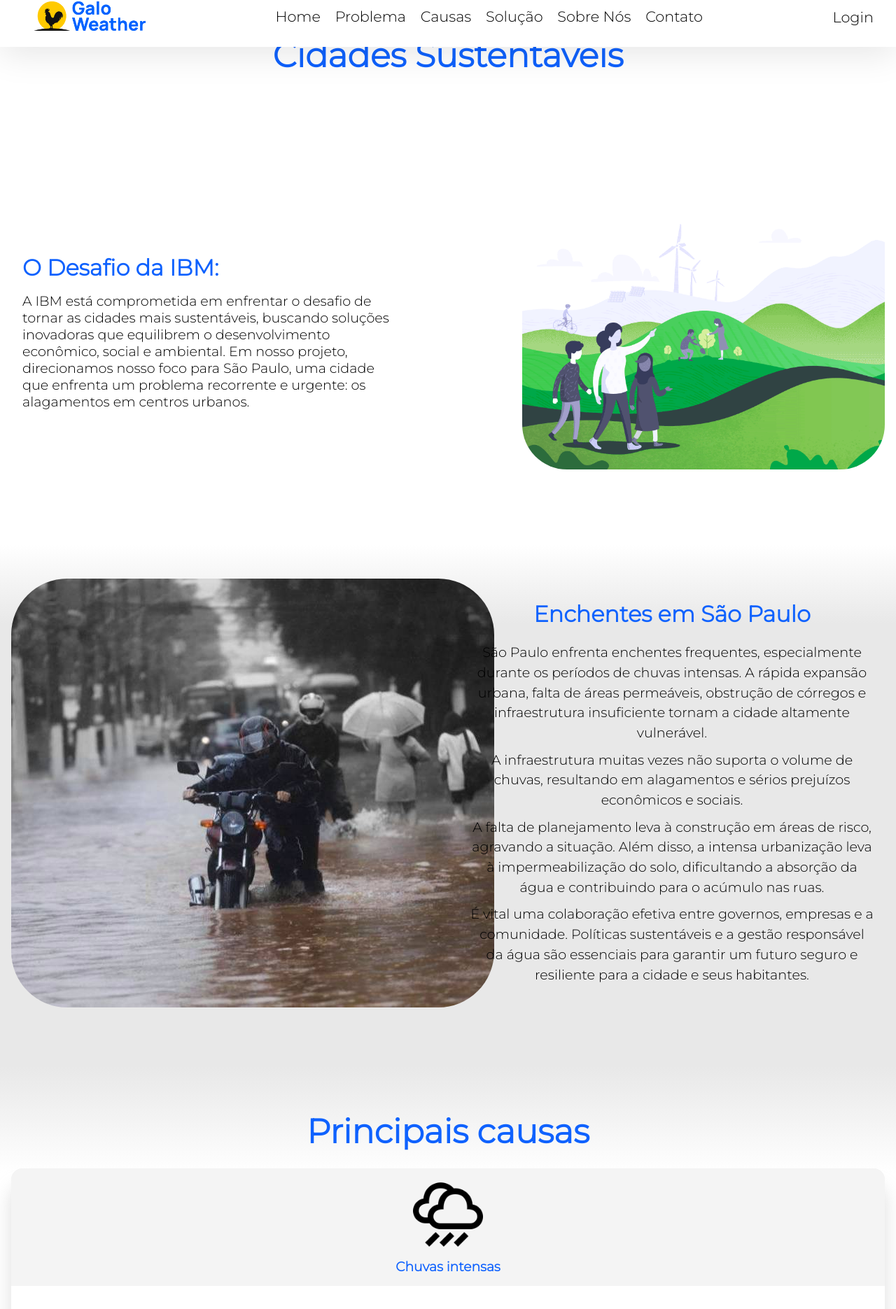
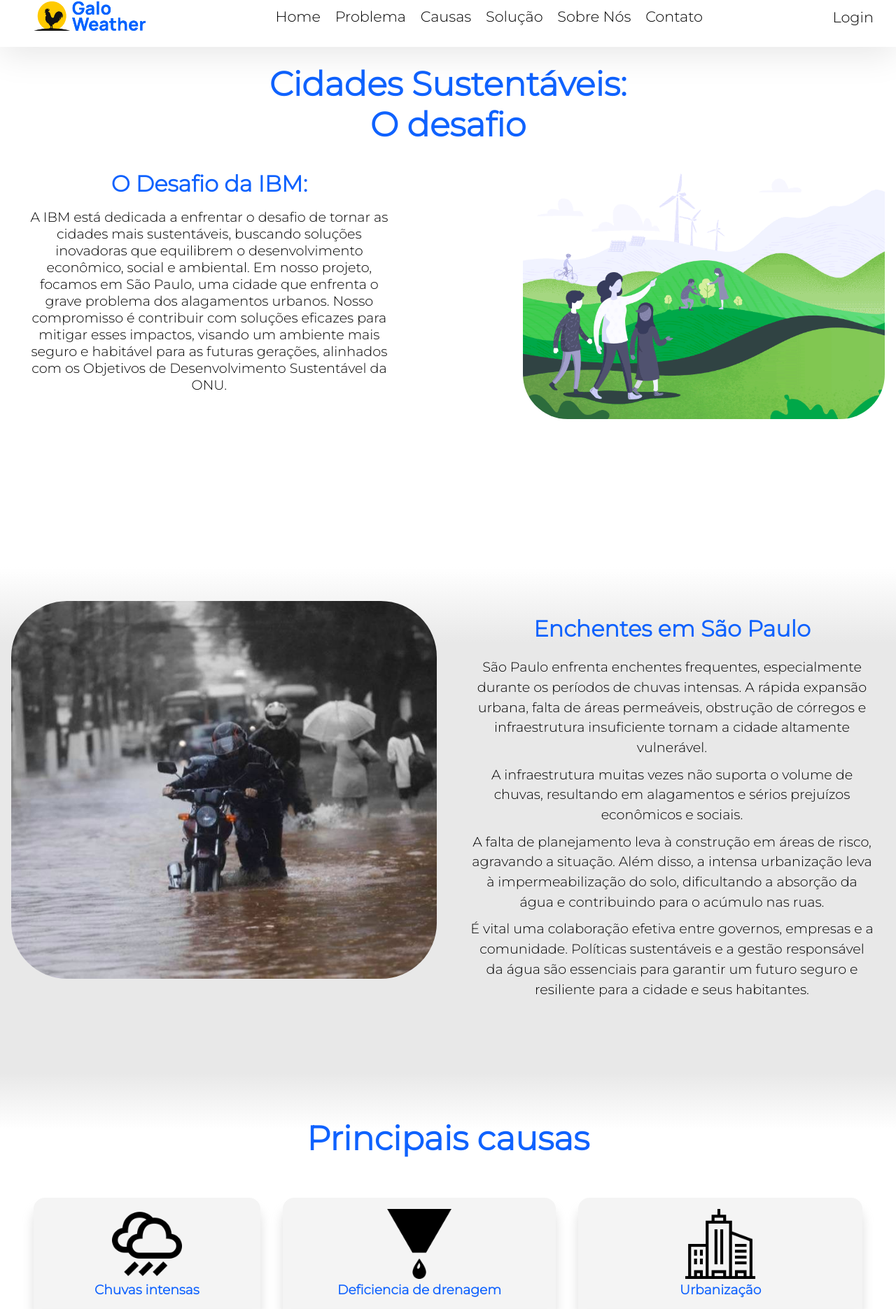
Before and after one commit to Galo-Weather/Sp3-WebDevHtml, a React (Create React App) app: page / in a window 1280 px wide. Shown: the part 21-1892 px from the top of the page at 70% size. Built offline with nearby package versions, Linux system fonts and the light colour scheme.

Commit message:
Ajustado responsividade

```diff
--- a/src/components/Causa/index.js
+++ b/src/components/Causa/index.js
@@ -19,6 +19,11 @@ const CausaContainer = styled.section`
     }
 `
 const CausaContent = styled.div`
+
+@media (min-width: 1100px) {
+    display: flex;
+    padding: 1em;
+}
 `
 const Card = styled.div`
     position: relative;
@@ -33,11 +38,21 @@ const Card = styled.div`
         max-width: 6.25em;
         margin: auto;
     }
+
+    @media (min-width: 1100px) {
+        background: transparent;
+        box-shadow: none;
+        padding: 1em;
+        height: 100%;
+        margin: 0;
+    }
+
 `
 const Face1 = styled.div`
     padding: 1em;
     background: #f4f4f4;
     border-radius: 1em 1em 0 0;
+    box-shadow: 0 1em 1em rgba(214, 214, 214, 0.8);
 
 `
 const Face1Content = styled.div`
@@ -45,14 +60,27 @@ const Face1Content = styled.div`
     margin-top: 0.5em;
     color: #0f62fe;
  }
+ @media (min-width: 1100px) {
+    h3{
+        margin-top: 0;
+     }
+}
 `
 const Face2 = styled.div`
     padding: 1em;
     background: #fff;
     border-radius: 0 0 1em 1em;
+    box-shadow: 0 1em 1em rgba(214, 214, 214, 0.8);
 `
 const Face2Content = styled.div`
  padding: 1em;
+
+ @media (min-width: 1100px) {
+    display: flex;
+    align-items: center;
+    padding: 0;
+    justify-content: center;
+}
 `
 
 function Causa() {
--- a/src/components/Contato/index.js
+++ b/src/components/Contato/index.js
@@ -5,17 +5,28 @@ import WppIcon from "../../imgs/icons/whatsapp-icon.png";
 import EmailIcon from "../../imgs/icons/email-icon.png";
 
 const ContatoContainer = styled.section`
+background: linear-gradient(#e8e8e8, #ffffff 15%);
+align-items: center;
+padding: 1em;
+
 @media (min-width: 1100px) {
     align-items: center;
     display: flex;
     justify-content: center;
     flex-wrap: wrap;
-    padding-bottom: 10em;
+    padding: 1em;
 }
 `
 const InnerContatoContainer = styled.div`
 `
 const ContatoContainerHeader = styled.div`
+    text-align: center;
+    p:first-child {
+        font-weight: bold;
+        font-size: 3em;
+        color: #0f62fe;
+    }
+
 @media (min-width: 1100px) {
     text-align: center;
     display: flex;
@@ -35,18 +46,27 @@ const ContatoContainerHeader = styled.div`
 }
 `
 const CardsContainer = styled.div`
+margin-top: 1em;
+
 @media (min-width: 1100px) {
     display: flex;
     gap: 7em;
 }
 `
 const SobreCardContainer = styled.div`
+    border-radius: 30px;
+    background: #fff;
+    box-shadow: 0 1em 1em rgba(214, 214, 214, 0.8);
+    text-align: center;
+    padding: 1em;
+    margin-bottom: 1em;
+
 @media (min-width: 1100px) {
     width: 367px;
     height: 400px;
     border-radius: 30px;
     background: #fff;
-    box-shadow: 15px 15px 30px #bebebe;
+    box-shadow: 0 1em 1em rgba(214, 214, 214, 0.8);
     display: flex;
     justify-content: center;
     padding: 1em 0 0 0;
@@ -54,6 +74,12 @@ const SobreCardContainer = styled.div`
 }
 `
 const SobreCardImgContainer = styled.figure`
+
+    padding: 1em;
+    img{
+        max-width: 70%;
+    }
+
 @media (min-width: 1100px) {
     flex-basis: 100%;
     display: flex;
@@ -66,6 +92,38 @@ const SobreCardImgContainer = styled.figure`
 }
 `
 const CardTextContainer = styled.div`
+
+text-align: center;
+color: #000000;
+font-size: 1em;
+p:first-child {
+    font-size: 1.5em;
+    font-weight: 800;
+    color: #0f62fe;
+    padding: 5px
+}
+button {
+    background-color: #D9D9D9;
+    border: none;
+    height: 50px;
+    width: 200px;
+    text-align: center;
+    -webkit-transition-duration: 0.4s;
+    transition-duration: 0.4s;
+    text-decoration: none;
+    overflow: hidden;
+    color: #757373;
+    font-size: 1em;
+    font-weight: 700;
+    border-radius: 2em;
+    margin-top: 30px
+}
+button:hover {
+    background: #0f62fe;
+    box-shadow: 0px 2px 10px 5px #97B1BF;
+    color: #fff;
+}
+
 @media (min-width: 1100px) {
     text-align: center;
     color: #000000;
--- a/src/components/MainPage/index.js
+++ b/src/components/MainPage/index.js
@@ -7,10 +7,11 @@ const Home = styled.section`
     margin: 0 auto;
 `
 const HomeContainer = styled.div`
-    align-items: center;
+    align-items: start;
     text-align: center;
 
     @media (min-width: 1100px) {
+        margin-top: 2em;
         padding: 2em 0 em 0;
         min-height: 100vh;
         display: grid;
@@ -43,6 +44,7 @@ const HomeTxt1 = styled.p`
         color: #0f62fe;
       }
     @media (min-width: 1100px) {
+        padding-top: 5em;
         grid-column-start: 1;
         grid-column-end: 3;
     }
@@ -65,7 +67,7 @@ const HomeTxt2 = styled.p`
         flex-direction: column;
         max-width: 80%;
         padding: 2em;
-        text-align: start;
+        text-align: center;
         grid-column: 1;
         grid-row: 2;
     }
@@ -78,7 +80,8 @@ function MainPage() {
             <Home>
                 <HomeContainer>
                     <HomeTxt1>
-                        <p>Cidades Sustentáveis</p>
+                        <p>Cidades Sustentáveis:</p>
+                        <p>O desafio</p>
                     </HomeTxt1>
                     <HomeImg>
                         <img
@@ -87,10 +90,7 @@ function MainPage() {
                     </HomeImg>
                     <HomeTxt2>
                         <p>O Desafio da IBM:</p>
-                        <p>A IBM está comprometida em enfrentar o desafio de tornar as cidades mais sustentáveis, buscando
-                            soluções inovadoras que equilibrem o desenvolvimento econômico, social e ambiental. Em nosso
-                            projeto, direcionamos nosso foco para São Paulo, uma cidade que enfrenta um problema recorrente e
-                            urgente: os alagamentos em centros urbanos.</p>
+                        <p>A IBM está dedicada a enfrentar o desafio de tornar as cidades mais sustentáveis, buscando soluções inovadoras que equilibrem o desenvolvimento econômico, social e ambiental. Em nosso projeto, focamos em São Paulo, uma cidade que enfrenta o grave problema dos alagamentos urbanos. Nosso compromisso é contribuir com soluções eficazes para mitigar esses impactos, visando um ambiente mais seguro e habitável para as futuras gerações, alinhados com os Objetivos de Desenvolvimento Sustentável da ONU.</p>
                     </HomeTxt2>
                 </HomeContainer>
             </Home>
--- a/src/components/Problema/index.js
+++ b/src/components/Problema/index.js
@@ -31,7 +31,7 @@ const ProblemaImg = styled.figure`
         grid-column: 1;
 
         img{
-            max-width: none;
+            max-width: 100%;
         }
     }
 `
--- a/src/components/Solucao/index.js
+++ b/src/components/Solucao/index.js
@@ -8,7 +8,6 @@ import { Element } from "react-scroll";
 
 const SolucaoContainer = styled.section`
     width: auto;
-    background: linear-gradient(#ffffff, #e8e8e8 15%);
     padding: 1em;
     h1{
         margin-top: 1em;
@@ -88,6 +87,7 @@ const Face2 = styled.div`
     padding: 1em;
     background: #fff;
     border-radius: 0 0 1em 1em;
+    box-shadow: 0 1em 1em rgba(214, 214, 214, 0.8);
 
     @media (min-width: 1100px) {
         height: 146px;
```
